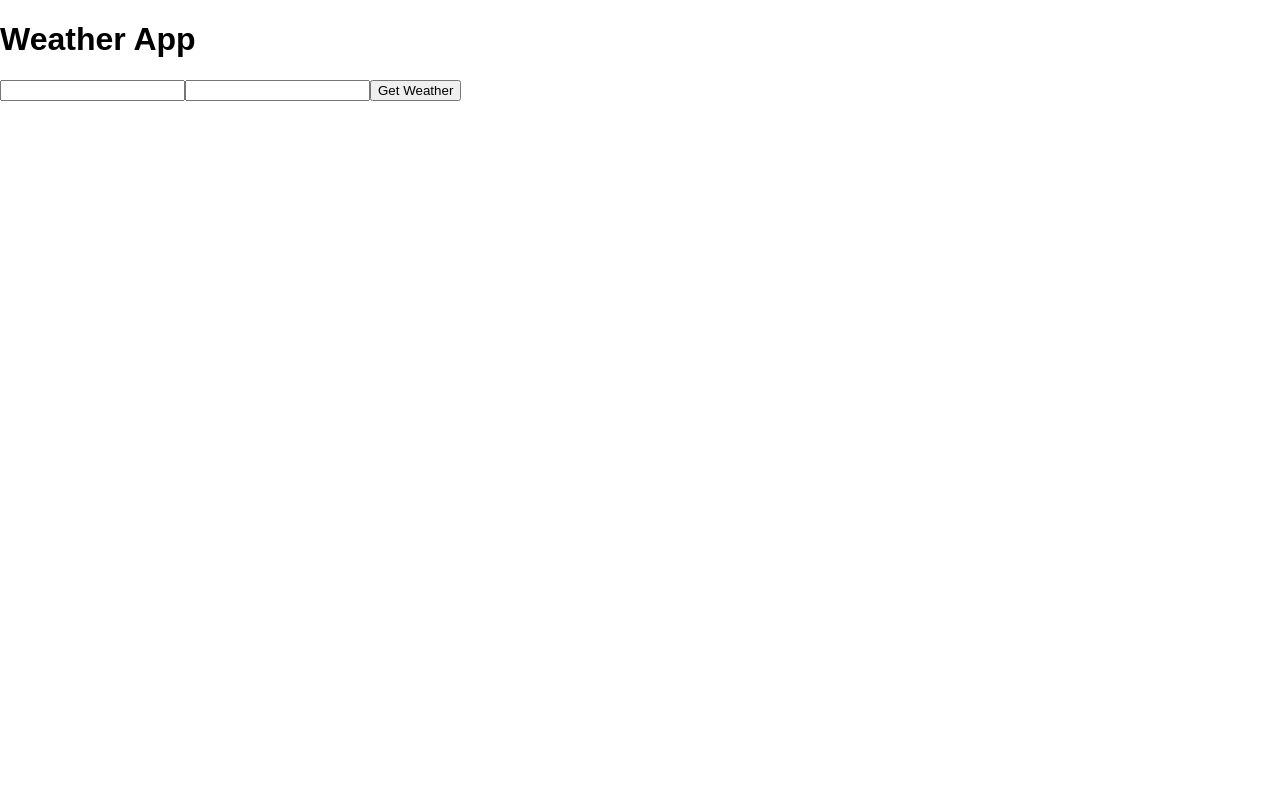
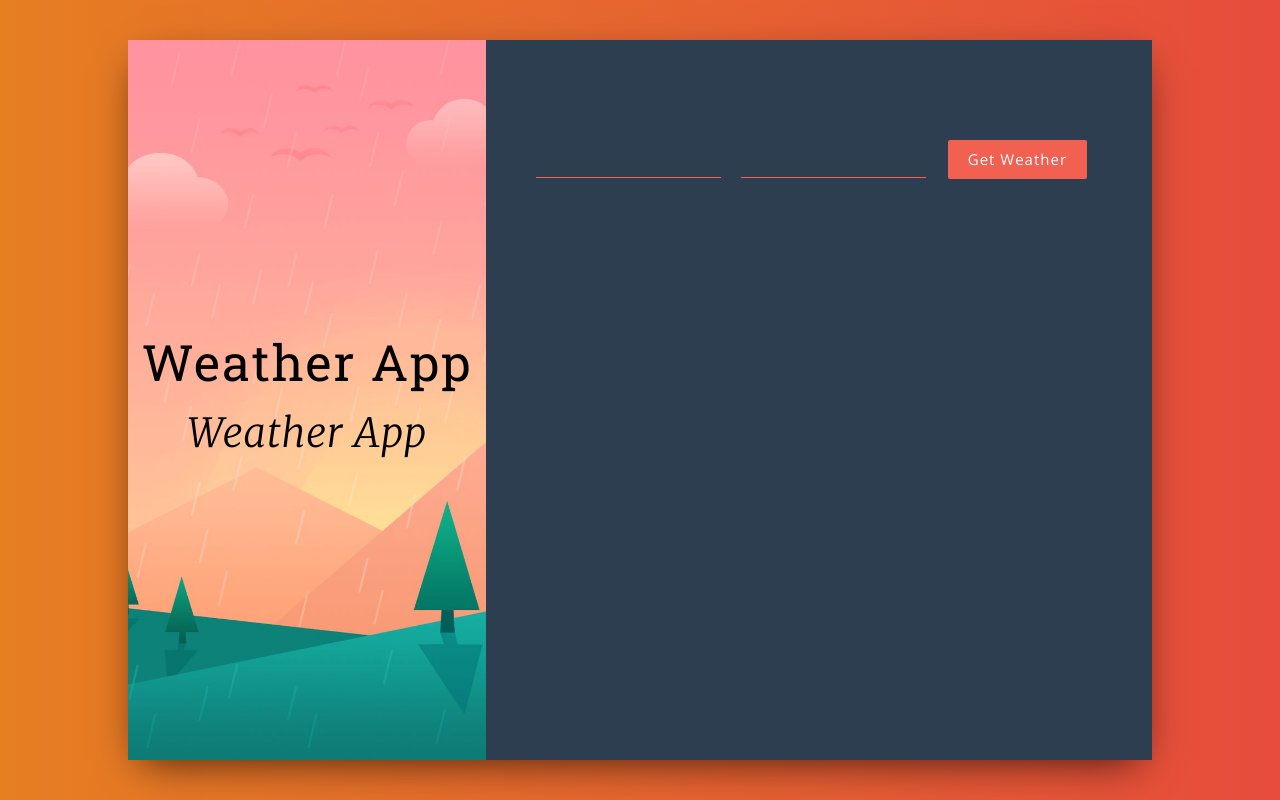
Before and after one commit to mprambadi/react-app, a React (Create React App) app: page / in a window 1280 px wide. Built offline with nearby package versions, Linux system fonts and the light colour scheme.

Commit message:
add weather styling

```diff
--- a/package.json
+++ b/package.json
@@ -3,6 +3,7 @@
   "version": "0.1.0",
   "private": true,
   "dependencies": {
+    "bootstrap": "^4.0.0",
     "react": "^16.3.0",
     "react-dom": "^16.3.0",
     "react-loading": "^1.0.4",
--- a/src/App.css
+++ b/src/App.css
@@ -1,28 +1,130 @@
-.App {
-  text-align: center;
+@import url('https://fonts.googleapis.com/css?family=Merriweather:100,200,300,300i,400,400i,700');
+@import url('https://fonts.googleapis.com/css?family=Roboto+Slab:400,700');
+@import url('https://fonts.googleapis.com/css?family=Open+Sans:300,400');
+
+body {
+  font-family: "Open Sans", serif;
 }
 
-.App-logo {
-  animation: App-logo-spin infinite 20s linear;
-  height: 80px;
+.wrapper {
+  background: linear-gradient(to right, #e67e22, #e74c3c);
+  height: 100vh;
+  display: flex;
+  justify-content: center;
+  align-items: center;
 }
 
-.App-header {
-  background-color: #222;
-  height: 150px;
-  padding: 20px;
-  color: white;
+.main {
+  height: 90vh;
+  background: #fff;
+  box-shadow: 0px 13px 40px -13px rgba(0,0,0,0.75);
+  width: 80%;
+  margin: 0 auto;
 }
 
-.App-title {
-  font-size: 1.5em;
+.title-container {
+  height: 90vh;
+  background: url("img/bg.jpg") center center no-repeat;
+  background-size: cover;
+  display: flex;
+  align-items: center;
+  justify-content: center;
+  text-align: center;
+  color: #000;
+  width: 35%;
 }
 
-.App-intro {
-  font-size: large;
+.title-container__title {
+  font-size: 50px;
+  letter-spacing: 2px;
+  line-height: 1.3;
+  font-family: 'Roboto Slab', serif;
 }
 
-@keyframes App-logo-spin {
-  from { transform: rotate(0deg); }
-  to { transform: rotate(360deg); }
+.title-container__subtitle {
+  font-style: italic;
+  font-weight: 100;
+  letter-spacing: 1px;
+  line-height: 1.5;
+  font-family: "Merriweather", serif;
 }
+
+.form-container {
+  background-color: #2c3e50;
+  height: 90vh;
+  padding-top: 100px;
+  padding-left: 50px;
+  width: 65%;
+}
+
+input[type="text"] {
+  background-color: transparent;
+  border: 0;
+  border-bottom: solid 1px #f16051;
+  width: 30%;
+  padding-bottom: 4px;
+  color: #fff !important;
+  font-weight: lighter;
+  letter-spacing: 2px;
+  margin-bottom: 30px;
+  margin-right: 20px;
+  font-size: 20px;
+}
+
+input[type="text"] {
+    outline: none;
+}
+
+input:-webkit-autofill {
+    box-shadow: 0 0 0 30px #2c3e50 inset;
+    -webkit-box-shadow: 0 0 0 30px #2c3e50 inset;
+    -webkit-text-fill-color: #fff !important;
+}
+
+button {
+  border: 0;
+  padding: 8px 20px;
+  margin: 0 2px;
+  border-radius: 2px;
+  font-weight: lighter;
+  letter-spacing: 1px;
+  font-size: 15px;
+  cursor: pointer;
+  background-color: #f16051;
+  color: #fff;
+  font-weight: 100;
+}
+
+button:active {
+  outline: none;
+}
+
+.weather__info {
+  width: 60%;
+  font-size: 20px;
+  font-weight: 200;
+  letter-spacing: 2px;
+}
+
+.weather__key {
+  color: #f16051;
+  border-bottom: solid 2px rgba(255,255,255,0.06);
+  padding: 20px 0 20px 0;
+  font-weight: 400;
+}
+
+.weather__key:last-child {
+  border: 0;
+}
+
+.weather__value {
+  color: #fff;
+  font-weight: 200;
+}
+
+.weather__error {
+  color: #f16051;
+  font-size: 20px;
+  letter-spacing: 1px;
+  font-weight: 200;
+}
--- a/src/App.js
+++ b/src/App.js
@@ -1,57 +1,72 @@
-import React, {Component} from 'react'
-import Title from './component/Title'
-import WeatherInput from './component/WetherInput'
-import Weather from './component/Weather'
+import React, { Component } from "react";
+import Title from "./component/Title";
+import WeatherInput from "./component/WetherInput";
+import Weather from "./component/Weather";
 
-const API_KEY = `9fc5af0d3cdfaf3869ccf04585aca733`
+import "./App.css";
+
+const API_KEY = `9fc5af0d3cdfaf3869ccf04585aca733`;
 class App extends Component {
-  constructor(props){
+  constructor(props) {
     super(props);
     this.state = {
-      temperature : undefined,
-      city : undefined,
-      country : undefined,
-      humidity : undefined,
-      description : undefined,
-      error : undefined
+      temperature: undefined,
+      city: undefined,
+      country: undefined,
+      humidity: undefined,
+      description: undefined,
+      error: undefined
+    };
   }
-  }
-  getWeather = async (e) => {
-
+  getWeather = async e => {
     e.preventDefault();
 
-    let {city, country} = e.target.elements
+    let { city, country } = e.target.elements;
 
-    if(city.value && country.value) {
-    const fetchWeather = await fetch(`http://api.openweathermap.org/data/2.5/weather?q=${city.value},${country.value}&appid=${API_KEY}&units=metric`);
+    if (city.value && country.value) {
+      const fetchWeather = await fetch(
+        `http://api.openweathermap.org/data/2.5/weather?q=${city.value},${
+          country.value
+        }&appid=${API_KEY}&units=metric`
+      );
       const data = await fetchWeather.json();
-      let {humidity,pressure,temp} = data.main
-      let {name} = data
-      let [desc] = data.weather
+      let { humidity, pressure, temp } = data.main;
+      let { name } = data;
+      let [desc] = data.weather;
       this.setState({
         temperature: temp,
         humidity,
         pressure,
-          country : data.sys.country,
+        country: data.sys.country,
         city: name,
         description: desc.description,
         error: ""
-        })
+      });
     }
     this.setState({
       error: "please enter value"
-    })
-  }
+    });
+  };
 
-  render(){
+  render() {
     return (
-      <div>
+      <div className="wrapper">
+        <div className="main">
+          <div className="container">
+            <div className="row">
+              <div className="col-xs-5 title-container">
                 <Title />
-        <WeatherInput getWeather={this.getWeather}/>
-        <Weather data={this.state}/>
+              </div>
+              <div className="col-xs-7 form-container">
+                <WeatherInput getWeather={this.getWeather} />
+                <Weather data={this.state} />
+              </div>
+            </div>
+          </div>
+        </div>
       </div>
     );
   }
 }
 
-export default App
+export default App;
--- a/src/component/Title.js
+++ b/src/component/Title.js
@@ -3,7 +3,8 @@
 const Title = () => {
     return (
         <div>
-            <h1> Weather App</h1>
+            <h1 className="title-container__title"> Weather App</h1>
+            <h1 className="title-container__subtitle"> Weather App</h1>
         </div>
     )
 }
--- a/src/component/Weather.js
+++ b/src/component/Weather.js
@@ -4,11 +4,11 @@
     let {city, country, description, humidity,  temperature, error} = props.data
     if(city && country && description && humidity && temperature !== undefined){
         return (
-            <div>
-                <p>Location    :   {city}, {country}</p>
-                <p>humidity    :   {humidity}</p>
-                <p>Temperature :   {temperature}</p>
-                <p>Condition   :   {description}</p>
+            <div className="weather__info">
+                <p className="weather__key">Location    :   <span className="weather__value">{city}, {country}</span></p>
+                <p className="weather__key">humidity    :   <span className="weather__value">{humidity}</span></p>
+                <p className="weather__key">Temperature :   <span className="weather__value">{temperature}</span></p>
+                <p className="weather__key">Condition   :   <span className="weather__value">{description.toUpperCase()}</span></p>
             </div>
         )
     } return (
--- a/src/index.js
+++ b/src/index.js
@@ -1,6 +1,7 @@
 import React from 'react';
 import ReactDOM from 'react-dom';
-import './index.css';
+import 'bootstrap/dist/css/bootstrap.min.css'
+
 import App from './App';
 import registerServiceWorker from './registerServiceWorker';
 
```
Also changed, not shown: src/img/bg.jpg (added), 1 other file (tests, documents, lock files or other folders). Lines whose indentation alone changed are shown as unchanged.
